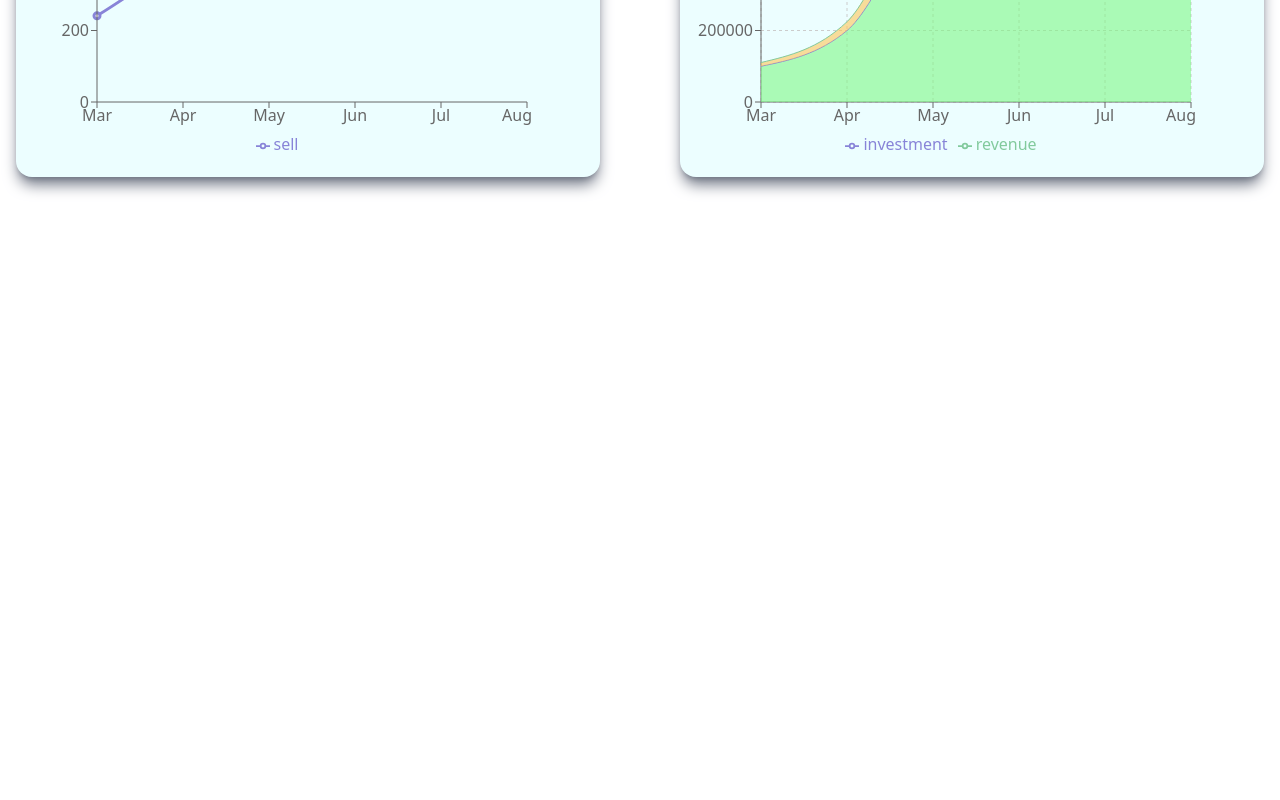
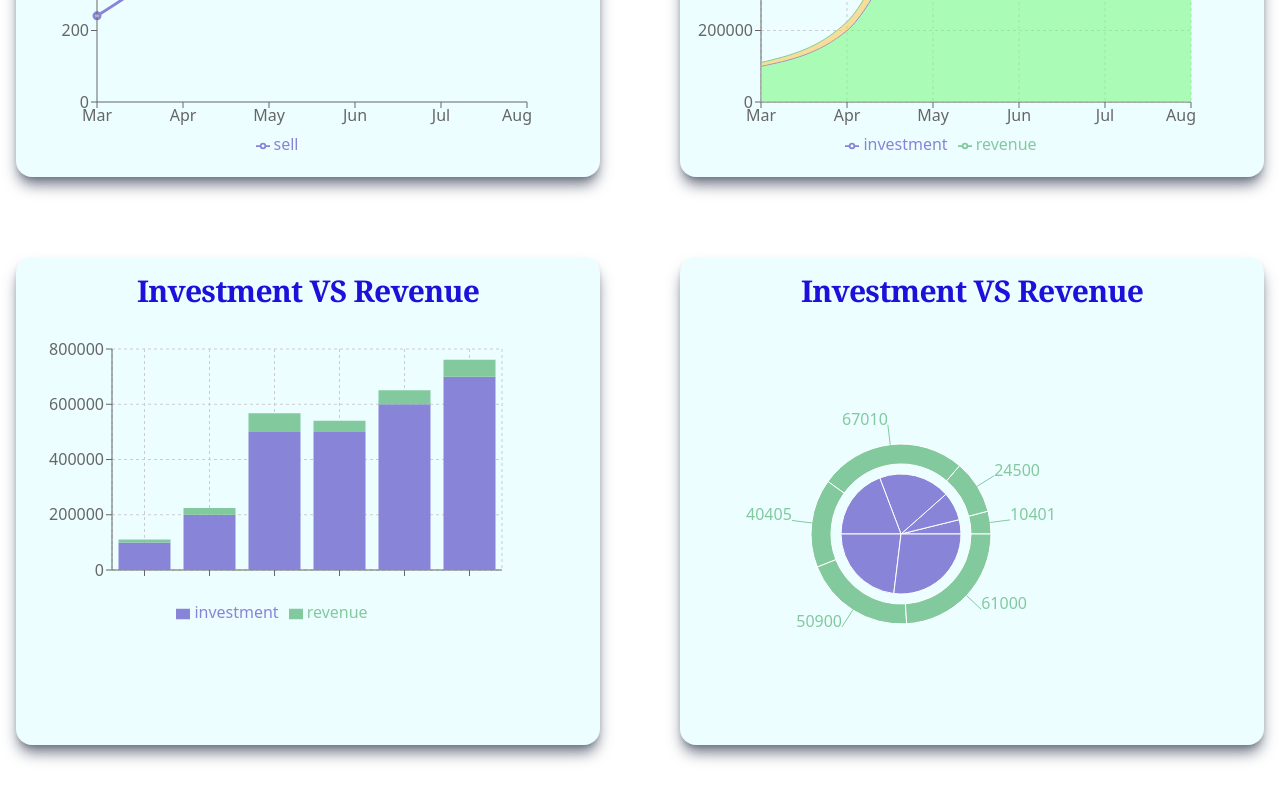
Before and after one commit to Shahriyar-Hosen/book-analysis-website, a React (Create React App) app: page /dashboard in a window 1280 px wide. Shown: the part 484-1284 px from the top of the page. Before the commit the page ends 800 px from the top, so only its background shows below. Built offline with nearby package versions, Linux system fonts and the light colour scheme.

Commit message:
extra chart add

```diff
--- a/src/Components/Dashboard/Dashboard.js
+++ b/src/Components/Dashboard/Dashboard.js
@@ -2,10 +2,14 @@ import React, { useEffect, useState } from "react";
 import {
   Area,
   AreaChart,
+  Bar,
+  BarChart,
   CartesianGrid,
   Legend,
   Line,
   LineChart,
+  Pie,
+  PieChart,
   Tooltip,
   XAxis,
   YAxis,
@@ -19,7 +23,6 @@ const Dashboard = () => {
       .then((res) => res.json())
       .then((data) => setChartsData(data));
   }, []);
-
   return (
     <section className="mt-20 mb-20 px-4 py-2 mx-auto max-w-7xl">
       <div className="grid grid-cols-1 md:grid-cols-2 gap-20 my-10">
@@ -67,6 +70,55 @@ const Dashboard = () => {
             />
           </AreaChart>
         </div>
+        <div className="shadow-lg shadow-gray-500 rounded-2xl  bg-cyan-50 p-4">
+          <h1 className="mb-5 text-2xl font-serif font-extrabold leading-tight tracking-tight text-center text-[#1d10da] md:text-3xl">
+          Investment VS Revenue
+          </h1>
+          <BarChart
+      width={500}
+      height={300}
+      data={chartsData}
+      margin={{
+        top: 20,
+        right: 30,
+        left: 20,
+        bottom: 5
+      }}
+    >
+      <CartesianGrid strokeDasharray="3 3" />
+      <XAxis dataKey="name" />
+      <YAxis />
+      <Tooltip />
+      <Legend />
+      <Bar dataKey="investment" stackId="a" fill="#8884d8" />
+      <Bar dataKey="revenue" stackId="a" fill="#82ca9d" />
+    </BarChart>
+        </div>
+        <div className="shadow-lg shadow-gray-500 rounded-2xl  bg-cyan-50 p-4">
+          <h1 className="mb-5 text-2xl font-serif font-extrabold leading-tight tracking-tight text-center text-[#1d10da] md:text-3xl">
+          Investment VS Revenue
+          </h1>
+          <PieChart width={400} height={400}>
+      <Pie
+        data={chartsData}
+        dataKey="investment"
+        cx={200}
+        cy={200}
+        outerRadius={60}
+        fill="#8884d8"
+      />
+      <Pie
+        data={chartsData}
+        dataKey="revenue"
+        cx={200}
+        cy={200}
+        innerRadius={70}
+        outerRadius={90}
+        fill="#82ca9d"
+        label
+      />
+    </PieChart>
+        </div>
       </div>
     </section>
   );
```
